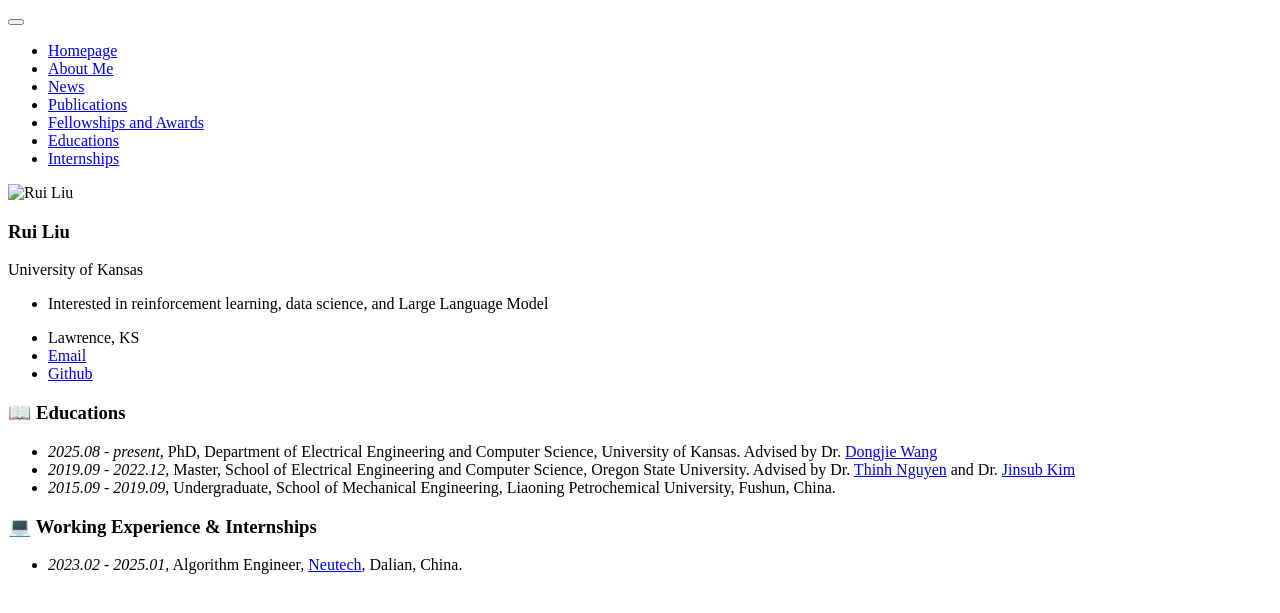
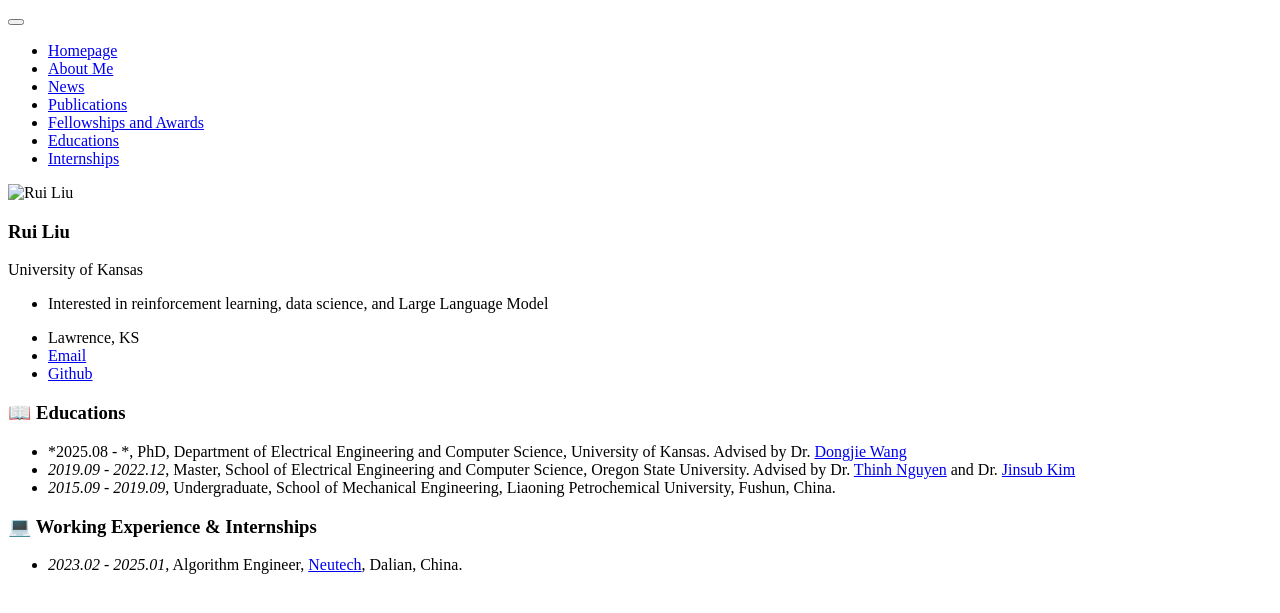
Before and after one commit to RayLiu1103/rayliu1103.github.io, a Jekyll site: the page built from _pages/includes/others.md, in a window 1280 px wide. Shown: the top 613 px of the page. Built offline with Jekyll 4.4.1, drawn with Linux system fonts in a browser that asks for light colours; our own code applies the rules of GitHub Pages for plain Markdown files; comment, search, counter and statistics services are not loaded.

Commit message:
Update others.md

```diff
--- a/_pages/includes/others.md
+++ b/_pages/includes/others.md
@@ -1,6 +1,6 @@
 
 # 📖 Educations
-- *2025.08 - present*, PhD, Department of Electrical Engineering and Computer Science, University of Kansas. Advised by Dr. [Dongjie Wang](https://wangdongjie100.github.io/)
+- *2025.08 - *, PhD, Department of Electrical Engineering and Computer Science, University of Kansas. Advised by Dr. [Dongjie Wang](https://wangdongjie100.github.io/)
 - *2019.09 - 2022.12*, Master, School of Electrical Engineering and Computer Science, Oregon State University. Advised by Dr. [Thinh Nguyen](https://web.engr.oregonstate.edu/~thinhq/) and Dr. [Jinsub Kim](https://sites.google.com/a/cornell.edu/jinsub-kim/home)
 - *2015.09 - 2019.09*, Undergraduate, School of Mechanical Engineering, Liaoning Petrochemical University, Fushun, China.
 
```
